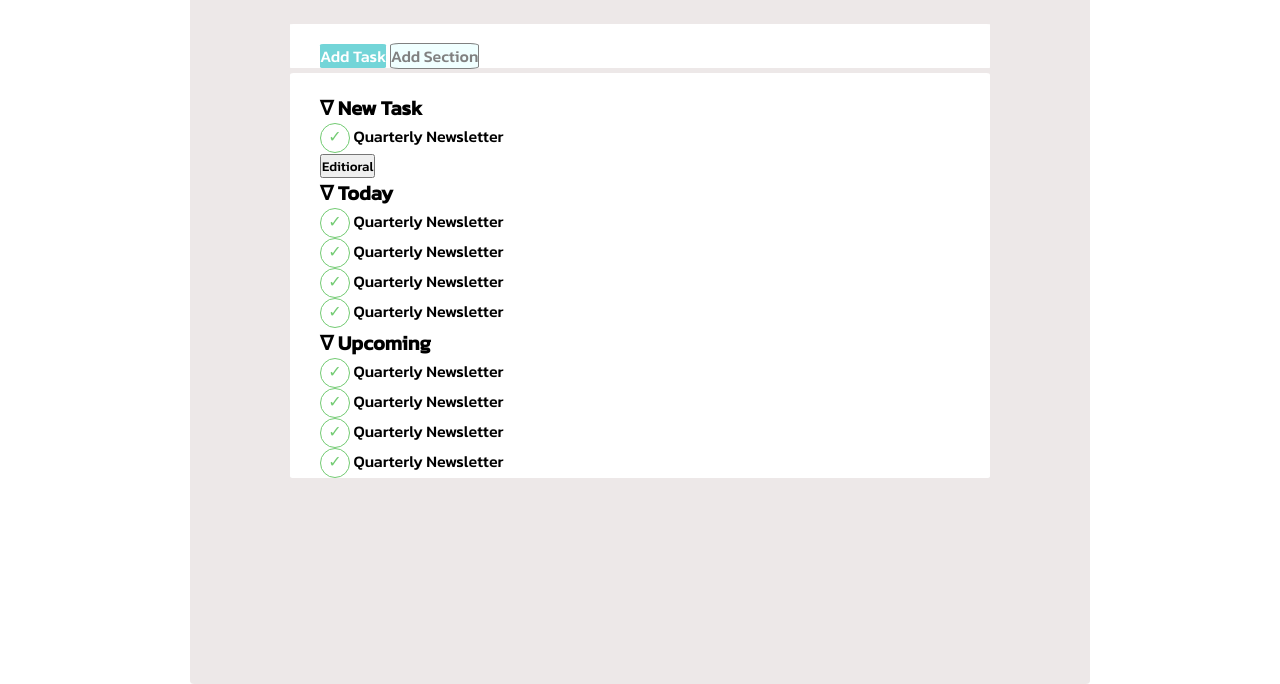
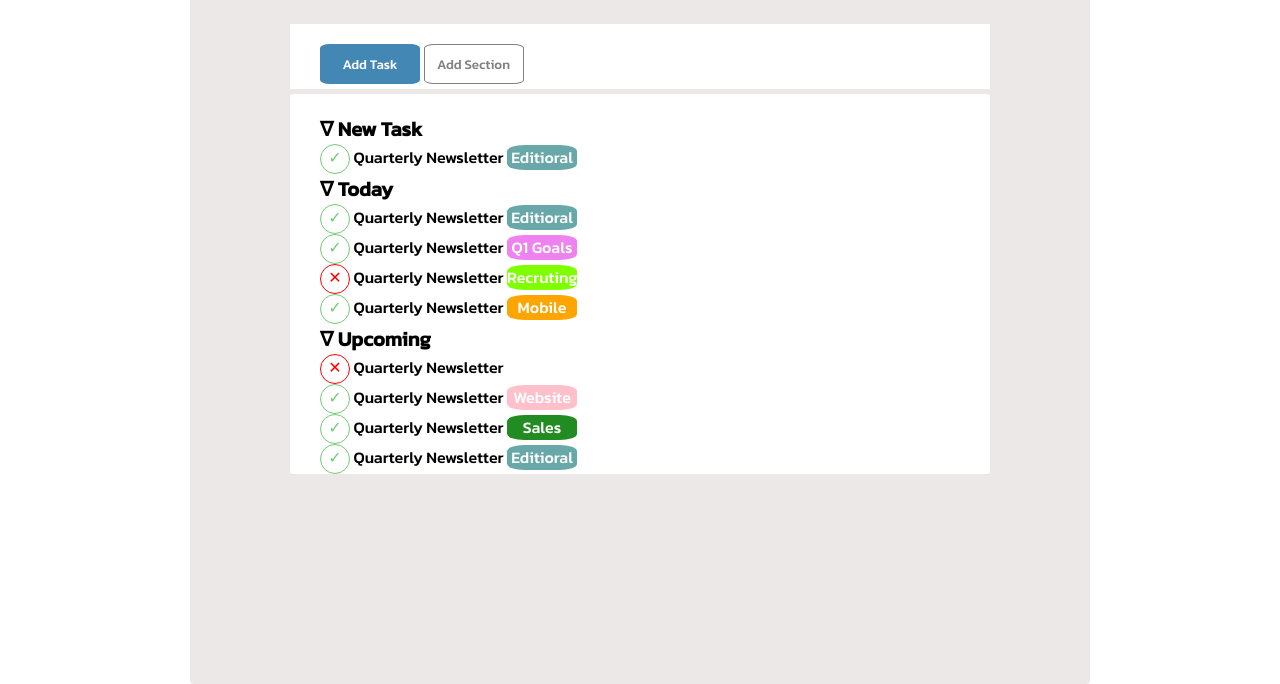
Before and after one commit to FraBona/html-css-toboolist, a plain HTML site: page index.html in a window 1280 px wide. Shown: the part 120-804 px from the top of the page. Drawn offline with Linux system fonts and the light colour scheme.

Commit message:
last-commit

```diff
--- a/css/main.css
+++ b/css/main.css
@@ -47,7 +47,7 @@ ul, li{
   padding-left: 30px;
 }
 
-.button{
+.btn{
   display: inline;
   width: 60px;
   height: 40px;
@@ -95,6 +95,65 @@ ul, li{
   color: rgb(114, 203, 114);;
 }
 
-btn-tasks{
+.error{
+  border-color: red;
+  color: red;
+}
+
+.btn{
   display: inline-block;
+  border: none;
+  margin: 0;
+  text-decoration: none;
+  border-radius: 10%;
+  text-align: center;
+  padding: 5px;
+  margin-bottom: 5px;
+  width: 100px;
 }
+
+.task{
+  background-color: rgb(67, 135, 181);
+  color: white;
+}
+
+.section{
+  background-color: white;
+  border: solid;
+  border-width: 1px;
+  border-color: grey;
+  color: grey;
+}
+
+.square-tasks{
+  display: inline-block;
+  text-align: center;
+  width: 70px;
+  height: 25px;
+  border-radius: 25%;
+  color: white;
+}
+
+.editioral{
+  background-color:rgb(104, 168, 168);
+}
+
+.q1{
+  background-color: violet;
+}
+
+.recruiting{
+  background-color: chartreuse;
+}
+
+.mobile{
+  background-color: orange;
+}
+
+.website{
+  background-color: pink;
+}
+
+.sales{
+  background-color: forestgreen;
+}
--- a/index.html
+++ b/index.html
@@ -8,7 +8,7 @@
 </head>
 <body>
   <header id="main-header">
-    <div class="container">
+    <div>
       <img src="./img/Logo.png" alt="logo nero verde rombo" id="logo">
       <h1 id="title">Toboolist</h1>
     </div>
@@ -17,8 +17,8 @@
   <main>
     <div class="container box">
       <div class="container nav">
-          <span class="button blue">Add Task</span>
-          <span class="button white">Add Section </span>
+        <button class="btn task">Add Task</button>
+        <button class="btn section">Add Section</button>
       </div>
 
       <div class="container tasks">
@@ -26,28 +26,43 @@
         <section>
           <strong class="subtitle">&nabla; New Task</strong>
           <ul>
-            <li><span class="special-character">&check;</span> Quarterly Newsletter</li>
-            <button class="btn-tasks">Editioral</button>
+            <li><span class="special-character">&check;</span> Quarterly Newsletter
+              <span class="square-tasks editioral">Editioral</span>
+            </li>
           </ul>
         </section>
 
         <section>
           <strong class="subtitle">&nabla; Today</strong>
           <ul>
-            <li><span class="special-character">&check;</span> Quarterly Newsletter</li>
-            <li><span class="special-character">&check;</span> Quarterly Newsletter</li>
-            <li><span class="special-character">&check;</span> Quarterly Newsletter</li>
-            <li><span class="special-character">&check;</span> Quarterly Newsletter</li>
+            <li><span class="special-character">&check;</span> Quarterly Newsletter
+              <span class="square-tasks editioral">Editioral</span>
+            </li>
+            <li><span class="special-character">&check;</span> Quarterly Newsletter
+              <span class="square-tasks q1">Q1 Goals</span>
+            </li>
+            <li><span class="special-character error">&#10005;</span> Quarterly Newsletter
+              <span class="square-tasks recruiting">Recruting</span>
+            </li>
+            <li><span class="special-character">&check;</span> Quarterly Newsletter
+              <span class="square-tasks mobile">Mobile</span>
+            </li>
           </ul>
         </section>
 
         <section>
           <strong class="subtitle">&nabla; Upcoming</strong>
           <ul>
-            <li><span class="special-character">&check;</span> Quarterly Newsletter</li>
-            <li><span class="special-character">&check;</span> Quarterly Newsletter</li>
-            <li><span class="special-character">&check;</span> Quarterly Newsletter</li>
-            <li><span class="special-character">&check;</span> Quarterly Newsletter</li>
+            <li><span class="special-character error">&#10005;</span> Quarterly Newsletter</li>
+            <li><span class="special-character">&check;</span> Quarterly Newsletter
+              <span class="square-tasks website">Website</span>
+            </li>
+            <li><span class="special-character">&check;</span> Quarterly Newsletter
+              <span class="square-tasks sales">Sales</span>
+            </li>
+            <li><span class="special-character">&check;</span> Quarterly Newsletter
+              <span class="square-tasks editioral">Editioral</span>
+            </li>
           </ul>
         </section>
 
```
